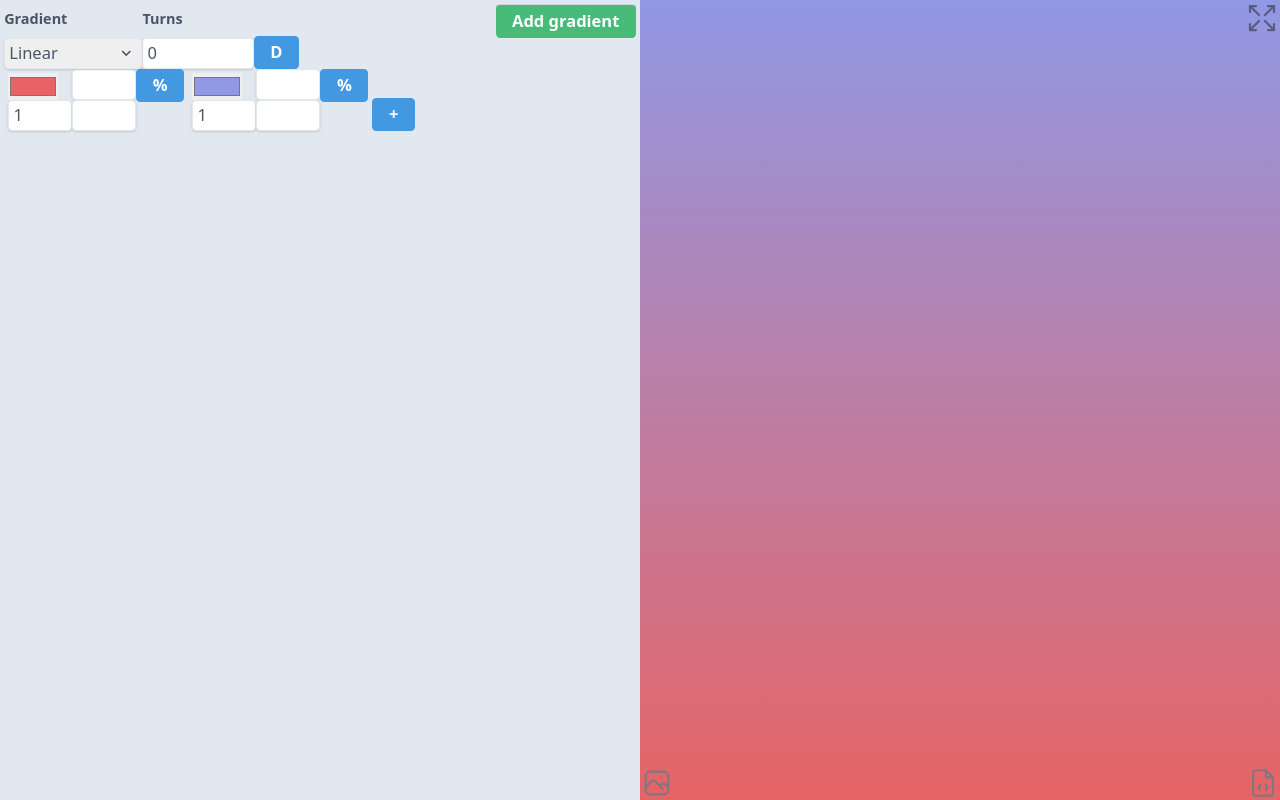
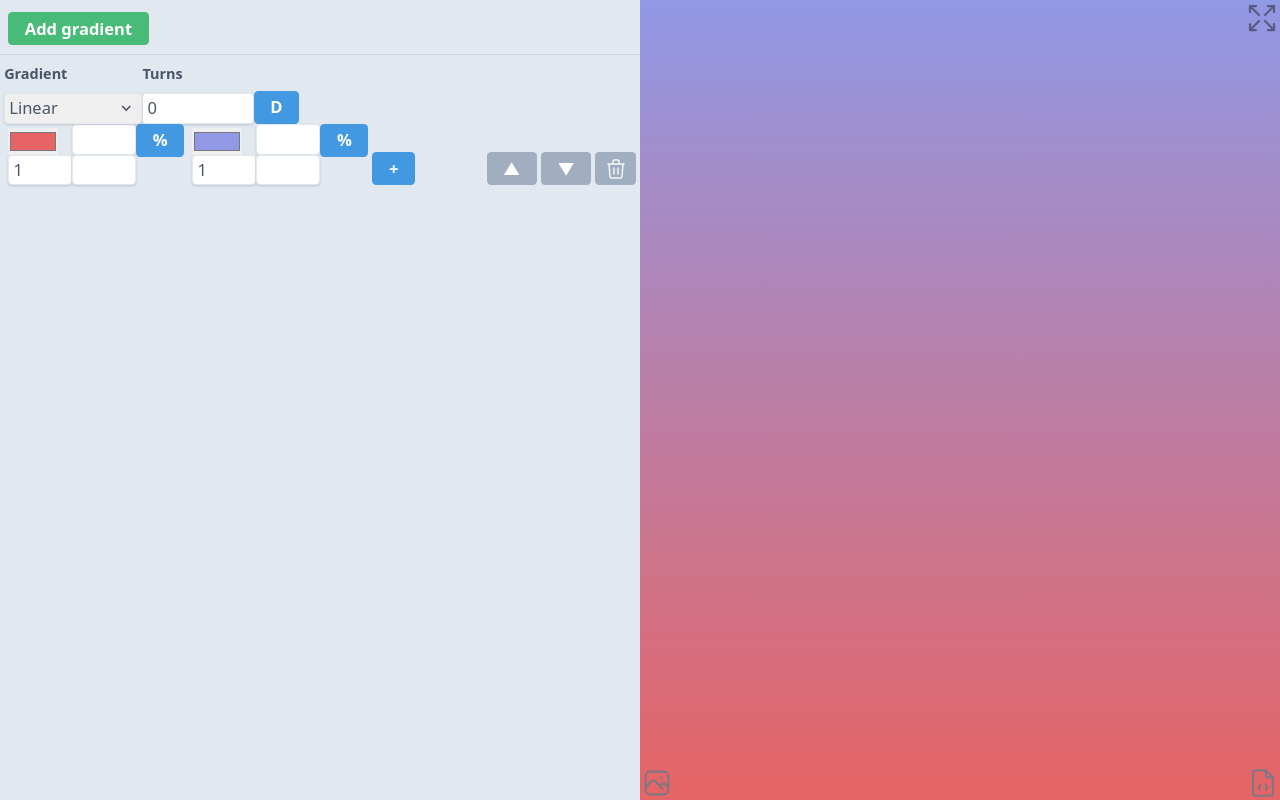
Before and after one commit to Matej-ch/gradient-generator, a Vue app: page / in a window 1280 px wide. Built offline with nearby package versions, Linux system fonts and the light colour scheme.

Commit message:
updated buttons

```diff
--- a/src/App.vue
+++ b/src/App.vue
@@ -2,6 +2,10 @@
     <div class="grid " :class="showOverlay === true ? 'grid-cols-2' : 'grid-cols-1' ">
 
         <div class="flex flex-col bg-gray-300 relative divide-y divide-gray-400" v-show="showOverlay">
+            <div class="p-2"><button @click="addGradient"
+                                      class="block bg-green-500 hover:bg-green-700 text-white font-bold py-1 px-4 rounded mr-1 mt-1"
+                                      title="Add next gradient">Add gradient</button>
+            </div>
             <div v-for="(gradient,index) in gradients" :key="index" class="flex flex-row flex-wrap items-end py-2 px-1">
                 <div>
                     <label class="block text-gray-700 text-sm font-bold mb-2">Gradient</label>
@@ -124,7 +128,6 @@
                                 </a>
                             </div>
                         </div>
-
                     </div>
 
                     <div>
@@ -135,19 +138,19 @@
                 <div class="ml-auto flex flex-row">
 
                     <button @click="moveGradient(index,'up')"
-                            v-show="index !== 0"
-                            class="block bg-orange-500 hover:bg-orange-700 text-white font-bold py-1 px-4 rounded mr-1"
+                            class="block text-white font-bold py-1 px-4 rounded mr-1"
+                            :class="{'bg-gray-500 pointer-events-none': index === 0, 'bg-orange-500 hover:bg-orange-700': index !== 0}"
                             title="Move up">▲</button>
 
                     <button @click="moveGradient(index,'down')"
-                            v-show="(gradients.length > 1) && (gradients.length - 1 !== index)"
-                            class="block bg-yellow-500 hover:bg-yellow-700 text-white font-bold py-1 px-4 rounded mr-1"
+                            class="block text-white font-bold py-1 px-4 rounded mr-1"
+                            :class="{'bg-gray-500 pointer-events-none': (gradients.length <= 1) || (gradients.length - 1 === index), 'bg-yellow-500 hover:bg-yellow-700': (gradients.length > 1) && (gradients.length - 1 !== index)}"
                             title="Move down">▼</button>
 
                     <button
                         @click="removeGradient(index)"
-                        v-show="index !== 0"
-                        class="block bg-red-500 hover:bg-red-700 text-white font-bold py-1 px-2 rounded"
+                        class="block text-white font-bold py-1 px-2 rounded"
+                        :class="{'pointer-events-none bg-gray-500': index === 0, 'bg-red-500 hover:bg-red-700': index !== 0 }"
                         title="Remove gradient">
                         <svg xmlns="http://www.w3.org/2000/svg" width="24" height="24" viewBox="0 0 24 24" stroke-width="1.5"
                              stroke="#f3f5f7" fill="none" stroke-linecap="round" stroke-linejoin="round">
@@ -160,12 +163,7 @@
                         </svg>
                     </button>
                 </div>
-
             </div>
-
-            <button @click="addGradient"
-                    class="block bg-green-500 hover:bg-green-700 text-white font-bold py-1 px-4 rounded absolute top-0 right-0 mr-1 mt-1"
-                    title="Add next gradient">Add gradient</button>
         </div>
 
         <div class="h-screen relative" :style="finalStyle" ref="gradientDiv" id="gradientDiv">
```
